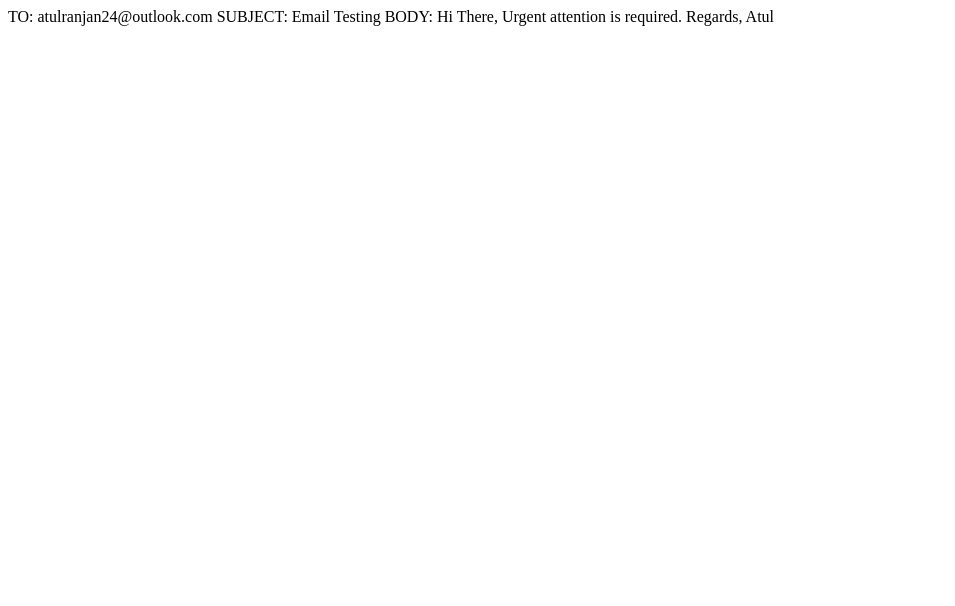
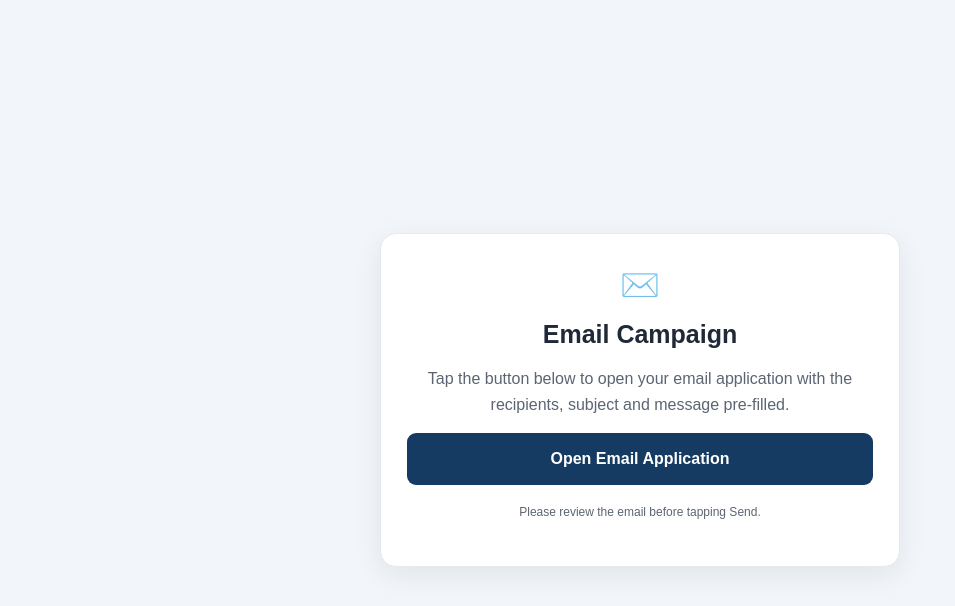
Before and after one commit to atulranjan24-git/Email-Campaign-1, a plain HTML site: page index.html in a window 1280 px wide. Shown: the whole page, without its empty margins (0-955 px from the left). Drawn offline with Linux system fonts and the light colour scheme.

Commit message:
Update index.html

```diff
--- a/index.html
+++ b/index.html
@@ -1,9 +1,88 @@
-TO: atulranjan24@outlook.com
-SUBJECT: Email Testing
-BODY:
-Hi There,
 
-Urgent attention is required.
+<!DOCTYPE html>
+<html lang="en">
+<head>
+  <meta charset="UTF-8">
+  <meta name="viewport" content="width=device-width, initial-scale=1">
+  <title>Email Campaign</title>
+  <style>
+    * { box-sizing: border-box; }
+    body {
+      margin: 0;
+      min-height: 100vh;
+      padding: 24px;
+      display: flex;
+      align-items: center;
+      justify-content: center;
+      font-family: Arial, sans-serif;
+      background: #f2f5f9;
+      color: #1f2937;
+    }
+    .card {
+      width: 100%;
+      max-width: 520px;
+      padding: 32px 26px;
+      text-align: center;
+      background: #fff;
+      border: 1px solid #e5eaf0;
+      border-radius: 16px;
+      box-shadow: 0 8px 28px rgba(25,45,70,.08);
+    }
+    .mark {
+      font-size: 32px;
+      margin-bottom: 15px;
+    }
+    h1 { font-size: 25px; }
+    p { color: #5b6573; line-height: 1.6; }
+    button {
+      width: 100%;
+      min-height: 52px;
+      padding: 14px 20px;
+      border: 0;
+      border-radius: 9px;
+      background: #163b63;
+      color: white;
+      font-size: 16px;
+      font-weight: bold;
+      cursor: pointer;
+    }
+    .note { margin-top: 18px; font-size: 12px; }
+  </style>
+</head>
+<body>
+  <main class="card">
+    <div class="mark">✉️</div>
+    <h1>Email Campaign</h1>
+    <p>Tap the button below to open your email application with the recipients, subject and message pre-filled.</p>
+    <button type="button" id="openEmail">Open Email Application</button>
+    <p class="note">Please review the email before tapping Send.</p>
+  </main>
 
-Regards,
-Atul
+  <script>
+    const recipients = {
+      to: ["atulranjan24@outlook.com"],
+      cc: ["Raj.73564@gmail.com"],
+      bcc: ["atulranjan24@gmail.com"]
+    };
+
+    const subject = "Test1";
+    const body = "Testing mail body.";
+
+    document.getElementById("openEmail").addEventListener("click", function () {
+      const params = new URLSearchParams();
+
+      if (recipients.cc.length)
+        params.set("cc", recipients.cc.join(","));
+
+      if (recipients.bcc.length)
+        params.set("bcc", recipients.bcc.join(","));
+
+      params.set("subject", subject);
+      params.set("body", body);
+
+      window.location.href =
+        "mailto:" + recipients.to.join(",") + "?" + params.toString();
+    });
+  </script>
+</body>
+</html>
```
